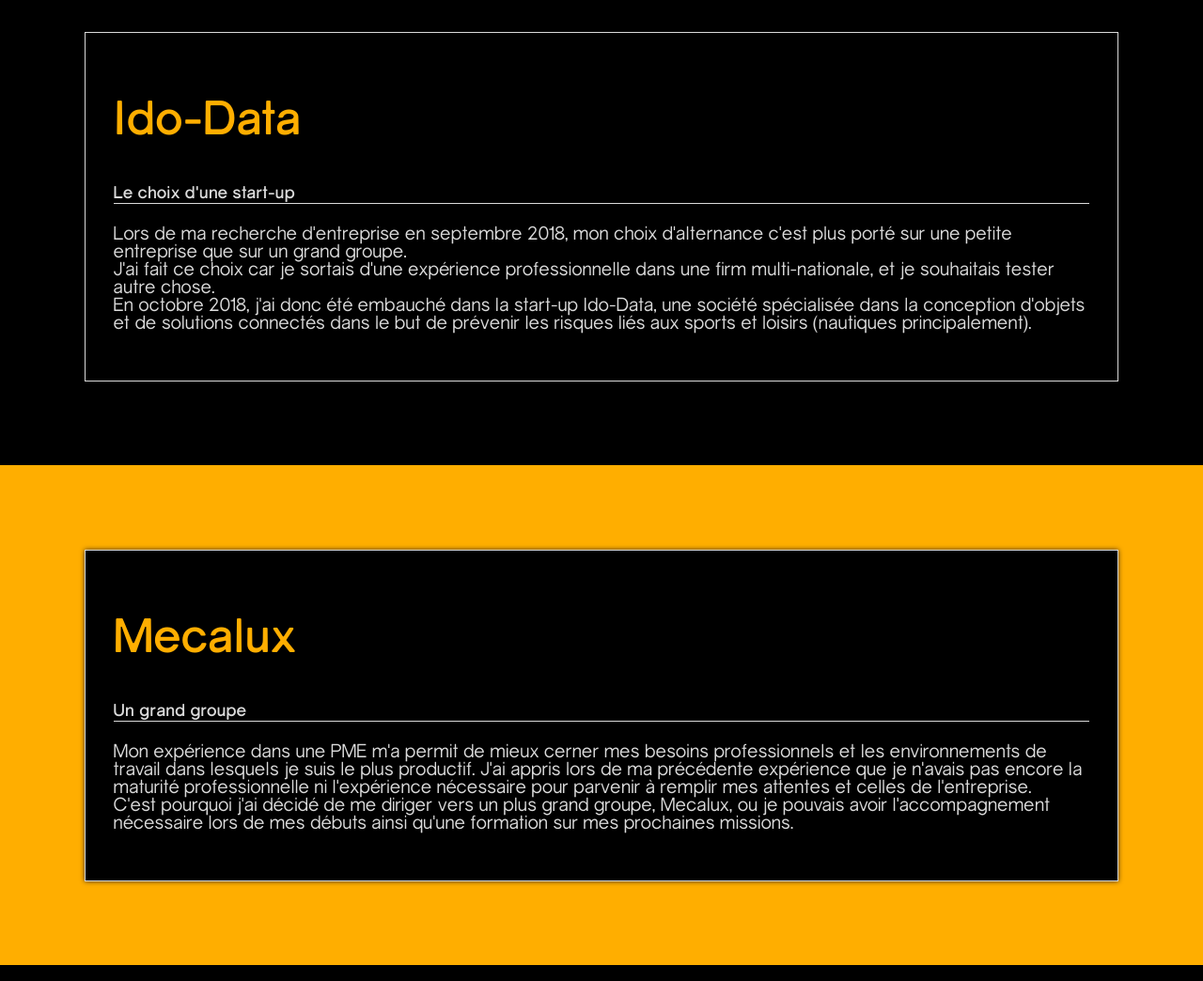
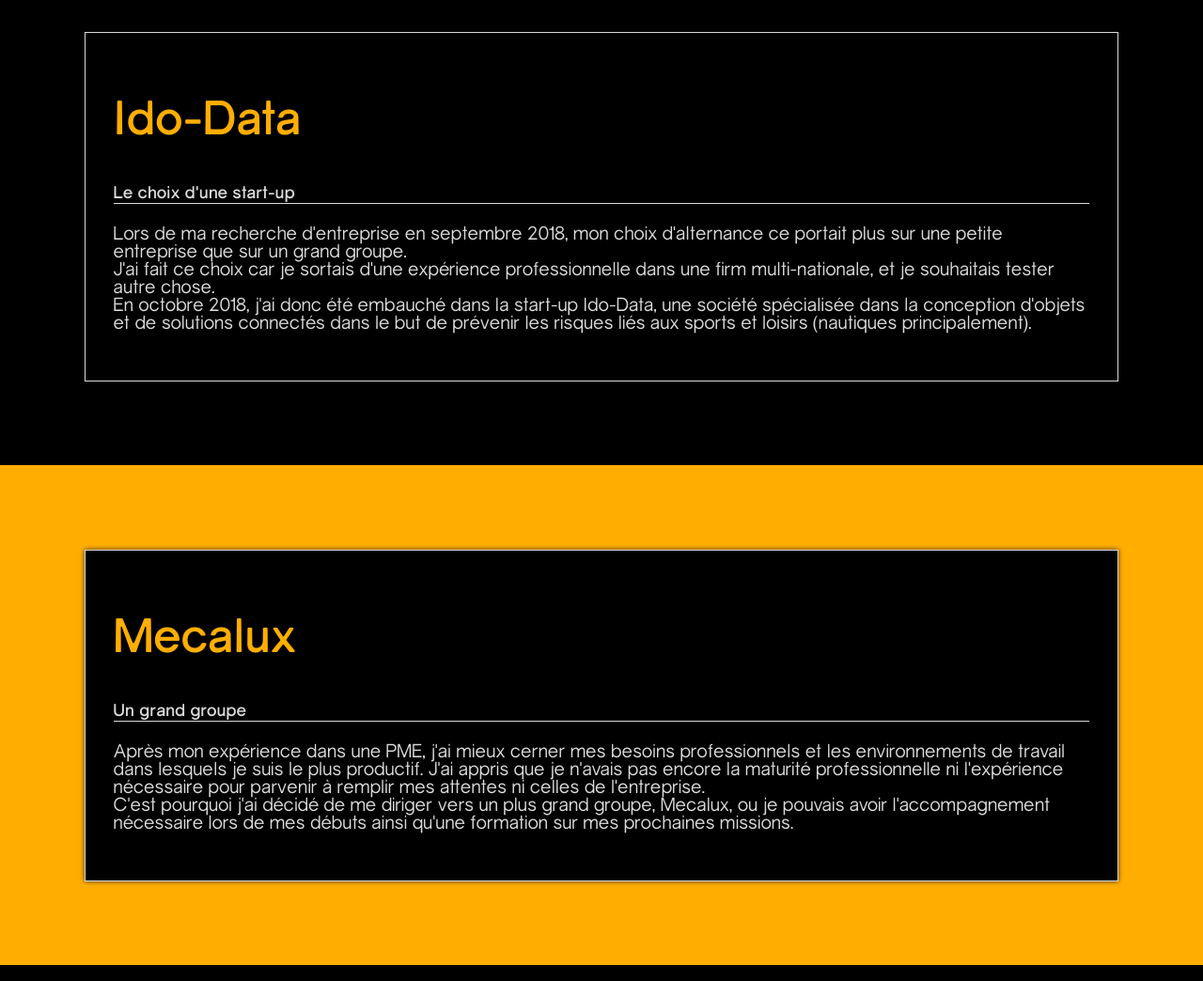
Before and after one commit to SamCadRED/portfolio, a PHP site: page /pages/ecole.php in a window 1280 px wide. Shown: the part 700-1744 px from the top of the page at 94% size. Run offline with PHP 8.4, Linux system fonts and the light colour scheme.

Commit message:
update de ecole.php

```diff
--- a/index.php
+++ b/index.php
@@ -36,7 +36,7 @@
         <?php
             $title = "A propos";
             $second_title = "Découvrez mon travail";
-            $text = "Depuis mes débuts dans le domaine, mon implication et ma motivation m'ont permis de prendre part à des projets et expériences exceptionnels. Prenez le temps de découvrir mon portfolio. Vous y trouverez une collection de mes collaborations, mes travaux commandés et mes projets personnels. N'hésitez pas à me contacter pour plus d'informations.";
+            $text = "Depuis mes débuts dans le domaine, mon implication et ma motivation m'ont permis de prendre part à des projets et expériences exceptionnels. Prenez le temps de découvrir mon portfolio. Vous y trouverez une collection de mes collaborations, et de mes projets personnels.";
             echo  display_case($title, $second_title, $text);
         ?>
     </div>
--- a/pages/ecole.php
+++ b/pages/ecole.php
@@ -45,7 +45,7 @@
             <?php
                 $title = "Ido-Data";
                 $second_title = "Le choix d'une start-up";
-                $text = "Lors de ma recherche d'entreprise en septembre 2018, mon choix d'alternance c'est plus porté sur une petite entreprise que sur un grand groupe.<br>
+                $text = "Lors de ma recherche d'entreprise en septembre 2018, mon choix d'alternance ce portait plus sur une petite entreprise que sur un grand groupe.<br>
                 J'ai fait ce choix car je sortais d'une expérience professionnelle dans une firm multi-nationale, et je souhaitais tester autre chose.<br>
                 En octobre 2018, j'ai donc été embauché dans la start-up Ido-Data, une société spécialisée dans la conception d'objets et de solutions connectés dans le but de prévenir les risques liés aux sports et loisirs (nautiques principalement).";
                 echo  display_case($title, $second_title, $text);
@@ -56,8 +56,8 @@
             <?php
                 $title = "Mecalux";
                 $second_title = "Un grand groupe";
-                $text = "Mon expérience dans une PME m'a permit de mieux cerner mes besoins professionnels et les environnements de travail dans lesquels je suis le plus productif. J'ai appris lors de ma précédente expérience que je n'avais pas encore la maturité professionnelle  ni l'expérience nécessaire pour parvenir à remplir mes attentes et celles de l'entreprise.<br>
-                C'est pourquoi j'ai décidé de me diriger vers un plus grand groupe, Mecalux, ou je pouvais avoir l'accompagnement nécessaire lors de mes débuts ainsi qu'une formation sur mes prochaines missions." ;
+                $text = "Après mon expérience dans une PME, j'ai mieux cerner mes besoins professionnels et les environnements de travail dans lesquels je suis le plus productif. J'ai appris que je n'avais pas encore la maturité professionnelle ni l'expérience nécessaire pour parvenir à remplir mes attentes ni celles de l'entreprise.<br>
+                C'est pourquoi j'ai décidé de me diriger vers un plus grand groupe, Mecalux, ou je pouvais avoir l'accompagnement nécessaire lors de mes débuts ainsi qu'une formation sur mes prochaines missions.";
                 echo  display_case($title, $second_title, $text);
             ?>
         </div>
```
